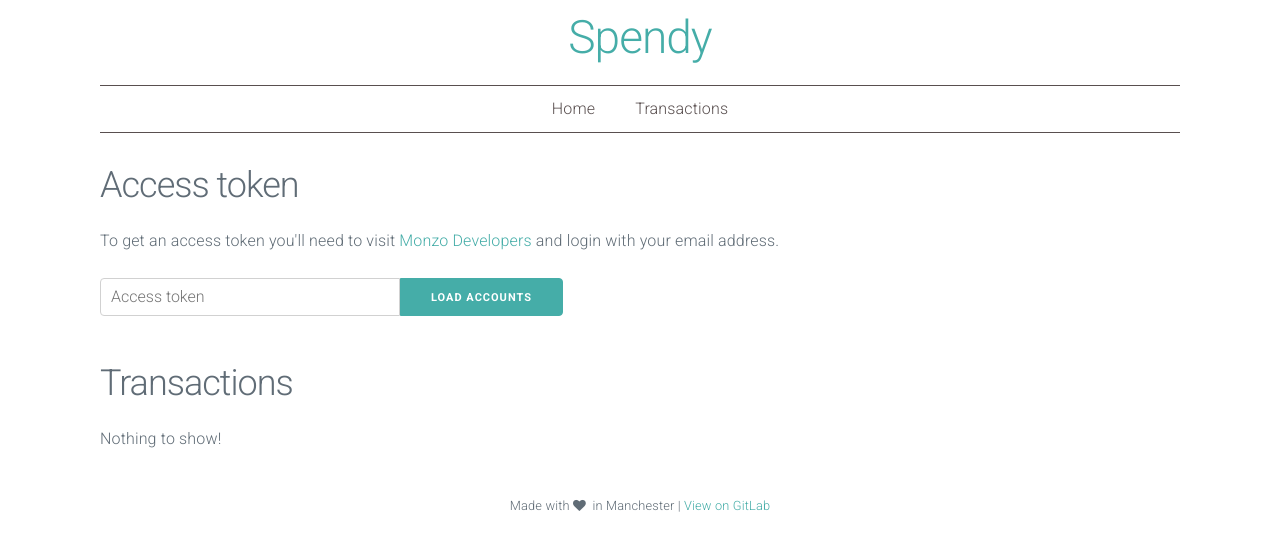
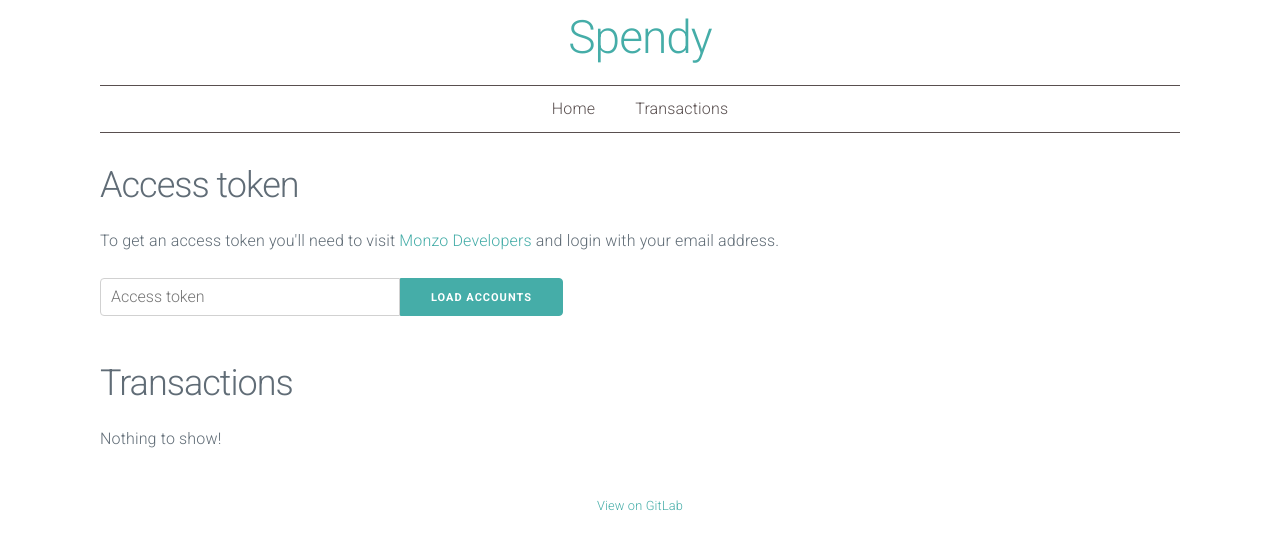
Before and after one commit to JoeEcob/monzo-dashboard, a React (Create React App) app: page /transactions in a window 1280 px wide. Shown: the top 550 px of the page. Built offline with nearby package versions, Linux system fonts and the light colour scheme.

Commit message:
Update footer

```diff
--- a/src/components/Footer.js
+++ b/src/components/Footer.js
@@ -3,7 +3,6 @@ import React from 'react';
 const Footer = () => (
   <footer className="footer">
     <div className="container">
-      <small>Made with <span className="fa fa-heart">&nbsp;</span> in Manchester | </small>
       <small><a href="https://gitlab.com/JoeEcob/monzo-dashboard" title="View on GitLab">View on GitLab</a></small>
     </div>
   </footer>
```
